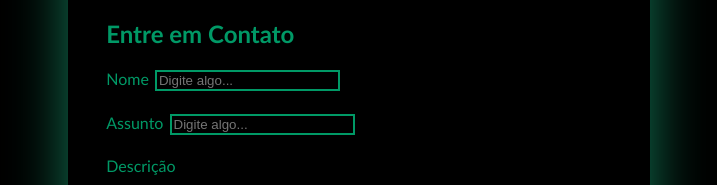
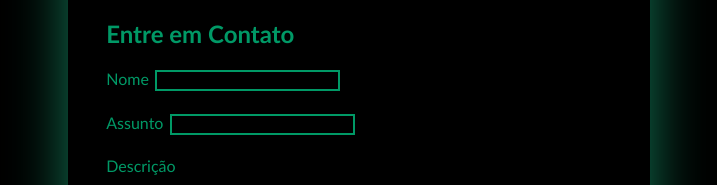
Before and after one commit to carolxn10/carolxn10.github.io, a plain HTML site: page index.html in a window 1280 px wide. Shown: the part 1467-1652 px from the top of the page, without its empty margins (281-998 px from the left). Drawn offline with Linux system fonts and the light colour scheme.

Commit message:
Initial commit

```diff
--- a/index.html
+++ b/index.html
@@ -81,11 +81,11 @@
                 <h2>Entre em Contato</h2>
 
                 <label>Nome
-                    <input type="nome" id="nome"  placeholder="Digite algo...">
+                    <input type="text" id="nome">
                 </label>
                 <br><br>
                 <label>Assunto
-                    <input type="email" id="email" placeholder="Digite algo...">
+                    <input type="text" id="email">
                 </label>
                 <br><br>
                 <label>Descrição</label>
```
